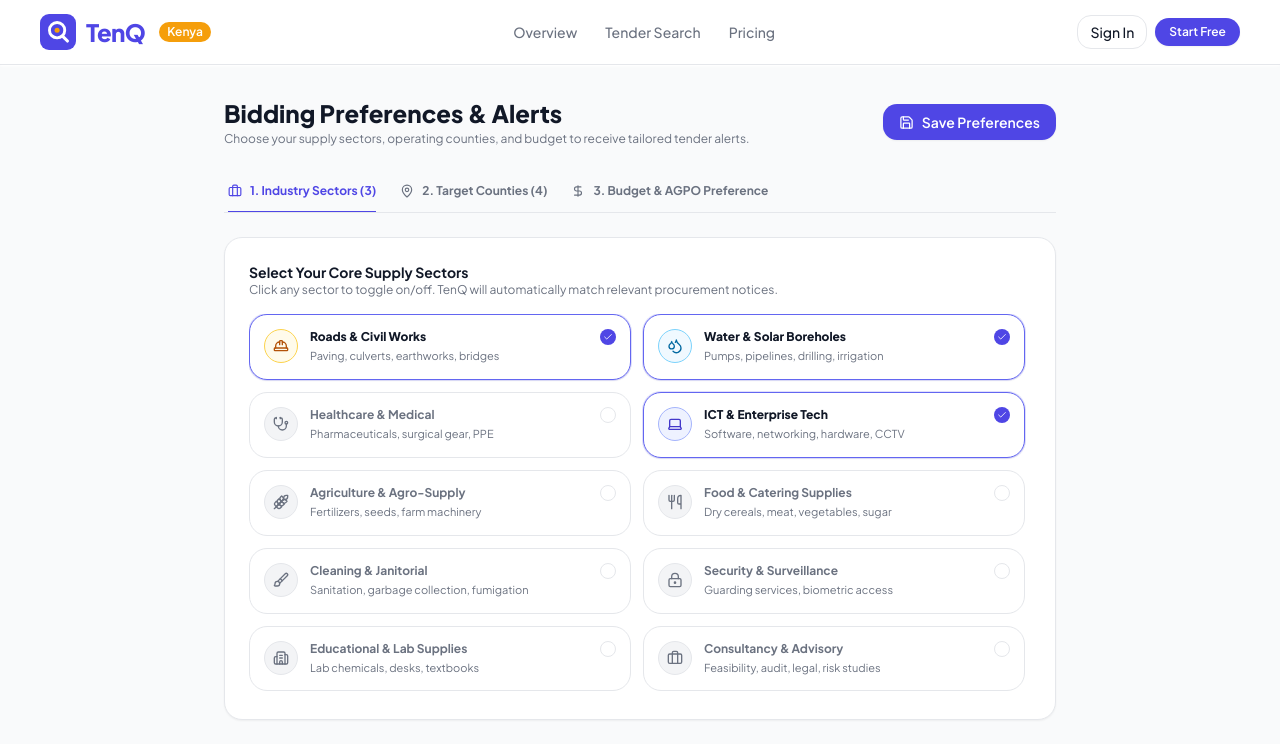
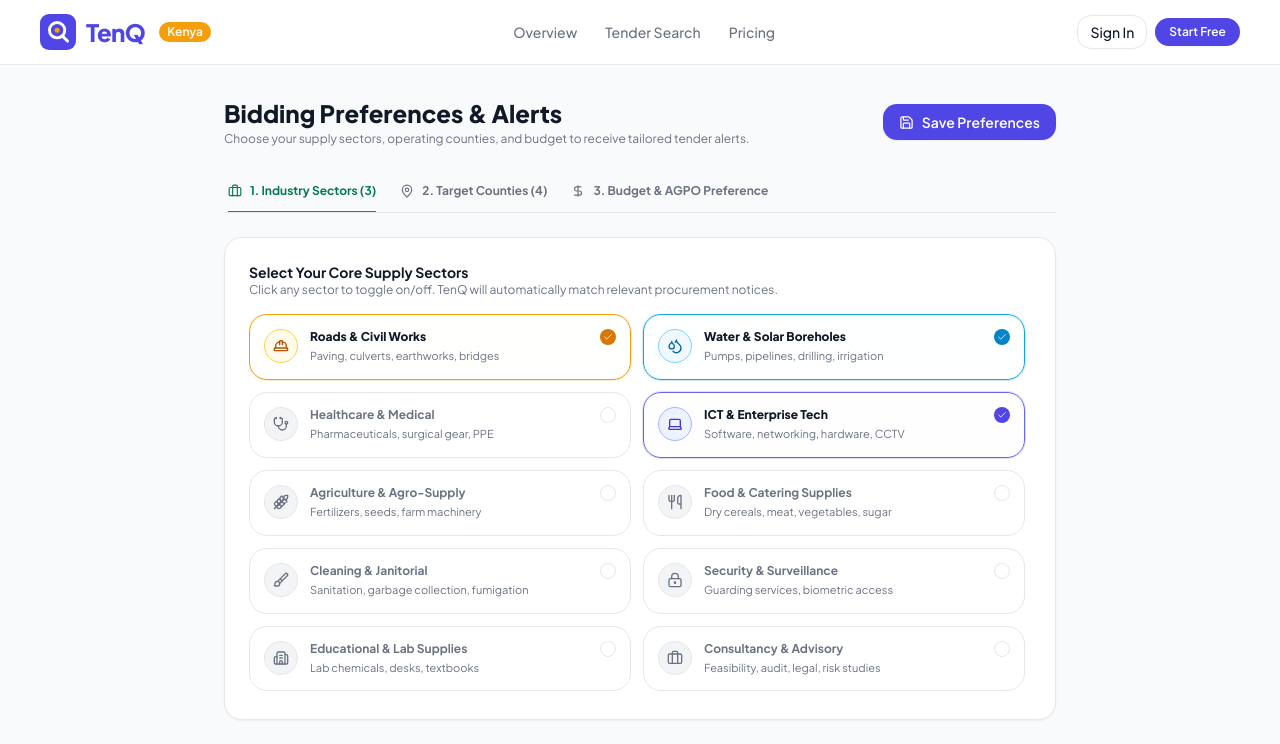
Before and after one commit to GabuGravin41/proQ, a Next.js app: page /capability-profile in a window 1280 px wide. Shown: the top 744 px of the page. Built offline with nearby package versions, Linux system fonts and the light colour scheme.

Commit message:
style: switch active tab underlines to fresh Emerald Green and match sector checkmarks to their domain colors

```diff
--- a/src/app/capability-profile/components/CapabilityProfilePage.tsx
+++ b/src/app/capability-profile/components/CapabilityProfilePage.tsx
@@ -16,7 +16,8 @@ const PREDEFINED_SECTORS = [
     icon: HardHat,
     desc: 'Paving, culverts, earthworks, bridges',
     colorClasses: 'text-amber-700 bg-amber-50 border-amber-300 dark:bg-amber-950/30 dark:text-amber-300 dark:border-amber-700',
-    activeBg: 'bg-amber-600 text-white border-amber-600',
+    selectedBorder: 'border-amber-500 ring-1 ring-amber-500/20 bg-amber-50/10',
+    checkBg: 'bg-amber-600 text-white',
   },
   {
     id: 'water',
@@ -24,7 +25,8 @@ const PREDEFINED_SECTORS = [
     icon: Droplets,
     desc: 'Pumps, pipelines, drilling, irrigation',
     colorClasses: 'text-sky-700 bg-sky-50 border-sky-300 dark:bg-sky-950/30 dark:text-sky-300 dark:border-sky-700',
-    activeBg: 'bg-sky-600 text-white border-sky-600',
+    selectedBorder: 'border-sky-500 ring-1 ring-sky-500/20 bg-sky-50/10',
+    checkBg: 'bg-sky-600 text-white',
   },
   {
     id: 'health',
@@ -32,7 +34,8 @@ const PREDEFINED_SECTORS = [
     icon: Stethoscope,
     desc: 'Pharmaceuticals, surgical gear, PPE',
     colorClasses: 'text-emerald-700 bg-emerald-50 border-emerald-300 dark:bg-emerald-950/30 dark:text-emerald-300 dark:border-emerald-700',
-    activeBg: 'bg-emerald-600 text-white border-emerald-600',
+    selectedBorder: 'border-emerald-500 ring-1 ring-emerald-500/20 bg-emerald-50/10',
+    checkBg: 'bg-emerald-600 text-white',
   },
   {
     id: 'ict',
@@ -40,7 +43,8 @@ const PREDEFINED_SECTORS = [
     icon: Laptop,
     desc: 'Software, networking, hardware, CCTV',
     colorClasses: 'text-indigo-700 bg-indigo-50 border-indigo-300 dark:bg-indigo-950/30 dark:text-indigo-300 dark:border-indigo-700',
-    activeBg: 'bg-indigo-600 text-white border-indigo-600',
+    selectedBorder: 'border-indigo-500 ring-1 ring-indigo-500/20 bg-indigo-50/10',
+    checkBg: 'bg-indigo-600 text-white',
   },
   {
     id: 'agriculture',
@@ -48,7 +52,8 @@ const PREDEFINED_SECTORS = [
     icon: Wheat,
     desc: 'Fertilizers, seeds, farm machinery',
     colorClasses: 'text-lime-800 bg-lime-50 border-lime-300 dark:bg-lime-950/30 dark:text-lime-300 dark:border-lime-700',
-    activeBg: 'bg-lime-700 text-white border-lime-700',
+    selectedBorder: 'border-lime-600 ring-1 ring-lime-600/20 bg-lime-50/10',
+    checkBg: 'bg-lime-700 text-white',
   },
   {
     id: 'food',
@@ -56,7 +61,8 @@ const PREDEFINED_SECTORS = [
     icon: Utensils,
     desc: 'Dry cereals, meat, vegetables, sugar',
     colorClasses: 'text-orange-700 bg-orange-50 border-orange-300 dark:bg-orange-950/30 dark:text-orange-300 dark:border-orange-700',
-    activeBg: 'bg-orange-600 text-white border-orange-600',
+    selectedBorder: 'border-orange-500 ring-1 ring-orange-500/20 bg-orange-50/10',
+    checkBg: 'bg-orange-600 text-white',
   },
   {
     id: 'cleaning',
@@ -64,7 +70,8 @@ const PREDEFINED_SECTORS = [
     icon: Brush,
     desc: 'Sanitation, garbage collection, fumigation',
     colorClasses: 'text-teal-700 bg-teal-50 border-teal-300 dark:bg-teal-950/30 dark:text-teal-300 dark:border-teal-700',
-    activeBg: 'bg-teal-600 text-white border-teal-600',
+    selectedBorder: 'border-teal-500 ring-1 ring-teal-500/20 bg-teal-50/10',
+    checkBg: 'bg-teal-600 text-white',
   },
   {
     id: 'security',
@@ -72,7 +79,8 @@ const PREDEFINED_SECTORS = [
     icon: LockKeyhole,
     desc: 'Guarding services, biometric access',
     colorClasses: 'text-violet-700 bg-violet-50 border-violet-300 dark:bg-violet-950/30 dark:text-violet-300 dark:border-violet-700',
-    activeBg: 'bg-violet-600 text-white border-violet-600',
+    selectedBorder: 'border-violet-500 ring-1 ring-violet-500/20 bg-violet-50/10',
+    checkBg: 'bg-violet-600 text-white',
   },
   {
     id: 'education',
@@ -80,7 +88,8 @@ const PREDEFINED_SECTORS = [
     icon: Building2,
     desc: 'Lab chemicals, desks, textbooks',
     colorClasses: 'text-fuchsia-700 bg-fuchsia-50 border-fuchsia-300 dark:bg-fuchsia-950/30 dark:text-fuchsia-300 dark:border-fuchsia-700',
-    activeBg: 'bg-fuchsia-600 text-white border-fuchsia-600',
+    selectedBorder: 'border-fuchsia-500 ring-1 ring-fuchsia-500/20 bg-fuchsia-50/10',
+    checkBg: 'bg-fuchsia-600 text-white',
   },
   {
     id: 'consulting',
@@ -88,7 +97,8 @@ const PREDEFINED_SECTORS = [
     icon: Briefcase,
     desc: 'Feasibility, audit, legal, risk studies',
     colorClasses: 'text-rose-700 bg-rose-50 border-rose-300 dark:bg-rose-950/30 dark:text-rose-300 dark:border-rose-700',
-    activeBg: 'bg-rose-600 text-white border-rose-600',
+    selectedBorder: 'border-rose-500 ring-1 ring-rose-500/20 bg-rose-50/10',
+    checkBg: 'bg-rose-600 text-white',
   },
 ];
 
@@ -183,13 +193,13 @@ export default function CapabilityProfilePage() {
         </button>
       </div>
 
-      {/* Subtle Underlined Horizontal Tabs */}
+      {/* Fresh Emerald Underlined Horizontal Tabs */}
       <div className="flex border-b border-border gap-6 mb-6 overflow-x-auto scrollbar-none px-1">
         <button
           onClick={() => setActiveTab('sectors')}
           className={`flex items-center gap-2 py-3 text-xs font-bold transition-all shrink-0 border-b-2 -mb-px ${
             activeTab === 'sectors'
-              ? 'border-indigo-600 text-indigo-600 dark:border-indigo-400 dark:text-indigo-400'
+              ? 'border-emerald-600 text-emerald-700 dark:border-emerald-400 dark:text-emerald-400'
               : 'border-transparent text-muted-foreground hover:text-foreground hover:border-border'
           }`}
         >
@@ -201,7 +211,7 @@ export default function CapabilityProfilePage() {
           onClick={() => setActiveTab('counties')}
           className={`flex items-center gap-2 py-3 text-xs font-bold transition-all shrink-0 border-b-2 -mb-px ${
             activeTab === 'counties'
-              ? 'border-indigo-600 text-indigo-600 dark:border-indigo-400 dark:text-indigo-400'
+              ? 'border-emerald-600 text-emerald-700 dark:border-emerald-400 dark:text-emerald-400'
               : 'border-transparent text-muted-foreground hover:text-foreground hover:border-border'
           }`}
         >
@@ -213,7 +223,7 @@ export default function CapabilityProfilePage() {
           onClick={() => setActiveTab('budget')}
           className={`flex items-center gap-2 py-3 text-xs font-bold transition-all shrink-0 border-b-2 -mb-px ${
             activeTab === 'budget'
-              ? 'border-indigo-600 text-indigo-600 dark:border-indigo-400 dark:text-indigo-400'
+              ? 'border-emerald-600 text-emerald-700 dark:border-emerald-400 dark:text-emerald-400'
               : 'border-transparent text-muted-foreground hover:text-foreground hover:border-border'
           }`}
         >
@@ -245,7 +255,7 @@ export default function CapabilityProfilePage() {
                       onClick={() => toggleSector(sector.label)}
                       className={`p-3.5 rounded-xl border cursor-pointer transition-all flex items-start gap-3 ${
                         isSelected
-                          ? 'border-indigo-500 ring-1 ring-indigo-500/20 bg-card shadow-sm'
+                          ? sector.selectedBorder
                           : 'border-border bg-card hover:bg-muted/50'
                       }`}
                     >
@@ -261,7 +271,7 @@ export default function CapabilityProfilePage() {
                             {sector.label}
                           </p>
                           {isSelected ? (
-                            <span className="w-4 h-4 rounded-full bg-indigo-600 text-white flex items-center justify-center text-[10px]">
+                            <span className={`w-4 h-4 rounded-full ${sector.checkBg} flex items-center justify-center text-[10px]`}>
                               <Check size={10} />
                             </span>
                           ) : (
@@ -286,7 +296,7 @@ export default function CapabilityProfilePage() {
 
             <div className="flex flex-wrap gap-1.5 mb-3">
               {customKeywords.map(kw => (
-                <span key={kw} className="inline-flex items-center gap-1 px-2.5 py-1 rounded-full bg-indigo-50 text-indigo-700 border border-indigo-200 text-xs font-medium">
+                <span key={kw} className="inline-flex items-center gap-1 px-2.5 py-1 rounded-full bg-emerald-50 text-emerald-800 border border-emerald-200 text-xs font-medium">
                   {kw}
                   <button onClick={() => handleRemoveKeyword(kw)} className="hover:text-danger">
                     <X size={11} />
@@ -340,7 +350,7 @@ export default function CapabilityProfilePage() {
                 </h3>
                 <button
                   onClick={() => setSelectedCounties([])}
-                  className="text-xs text-indigo-600 hover:underline font-semibold"
+                  className="text-xs text-emerald-600 hover:underline font-semibold"
                 >
                   Clear All
                 </button>
@@ -355,7 +365,7 @@ export default function CapabilityProfilePage() {
                       onClick={() => toggleCounty(county)}
                       className={`px-2.5 py-1 rounded-lg text-xs font-medium transition-all border ${
                         isSelected
-                          ? 'bg-indigo-600 text-white border-indigo-600 shadow-sm'
+                          ? 'bg-emerald-600 text-white border-emerald-600 shadow-sm'
                           : 'bg-card text-foreground border-border hover:bg-muted'
                       }`}
                     >
@@ -392,7 +402,7 @@ export default function CapabilityProfilePage() {
                   }}
                   className={`p-3.5 rounded-xl border text-left text-xs font-semibold transition-all flex items-center justify-between ${
                     minBudget === preset.min && maxBudget === preset.max
-                      ? 'border-indigo-600 bg-indigo-50/50 text-indigo-900 ring-1 ring-indigo-500'
+                      ? 'border-emerald-600 bg-emerald-50/50 text-emerald-900 ring-1 ring-emerald-500'
                       : 'border-border bg-card hover:bg-muted text-foreground'
                   }`}
                 >
@@ -446,7 +456,7 @@ export default function CapabilityProfilePage() {
                   onClick={() => setAgpoCategory(agpo.id as any)}
                   className={`p-3.5 rounded-xl border text-center text-xs font-bold transition-all ${
                     agpoCategory === agpo.id
-                      ? `${agpo.color} shadow-sm ring-2 ring-offset-1 ring-primary`
+                      ? `${agpo.color} shadow-sm ring-2 ring-offset-1 ring-emerald-600`
                       : `bg-card ${agpo.unselected}`
                   }`}
                 >
--- a/src/app/tender-detail/components/TenderDetailMain.tsx
+++ b/src/app/tender-detail/components/TenderDetailMain.tsx
@@ -137,7 +137,7 @@ export default function TenderDetailMain({ tender }: TenderDetailMainProps) {
           onClick={() => setActiveTab('overview')}
           className={`flex items-center gap-2 py-3 text-xs font-bold transition-all shrink-0 border-b-2 -mb-px ${
             activeTab === 'overview'
-              ? 'border-primary text-primary'
+              ? 'border-emerald-600 text-emerald-700 dark:border-emerald-400 dark:text-emerald-400'
               : 'border-transparent text-muted-foreground hover:text-foreground hover:border-border'
           }`}
         >
@@ -149,7 +149,7 @@ export default function TenderDetailMain({ tender }: TenderDetailMainProps) {
           onClick={() => setActiveTab('boq')}
           className={`flex items-center gap-2 py-3 text-xs font-bold transition-all shrink-0 border-b-2 -mb-px ${
             activeTab === 'boq'
-              ? 'border-primary text-primary'
+              ? 'border-emerald-600 text-emerald-700 dark:border-emerald-400 dark:text-emerald-400'
               : 'border-transparent text-muted-foreground hover:text-foreground hover:border-border'
           }`}
         >
@@ -161,7 +161,7 @@ export default function TenderDetailMain({ tender }: TenderDetailMainProps) {
           onClick={() => setActiveTab('documents')}
           className={`flex items-center gap-2 py-3 text-xs font-bold transition-all shrink-0 border-b-2 -mb-px ${
             activeTab === 'documents'
-              ? 'border-primary text-primary'
+              ? 'border-emerald-600 text-emerald-700 dark:border-emerald-400 dark:text-emerald-400'
               : 'border-transparent text-muted-foreground hover:text-foreground hover:border-border'
           }`}
         >
@@ -173,7 +173,7 @@ export default function TenderDetailMain({ tender }: TenderDetailMainProps) {
           onClick={() => setActiveTab('timeline')}
           className={`flex items-center gap-2 py-3 text-xs font-bold transition-all shrink-0 border-b-2 -mb-px ${
             activeTab === 'timeline'
-              ? 'border-primary text-primary'
+              ? 'border-emerald-600 text-emerald-700 dark:border-emerald-400 dark:text-emerald-400'
               : 'border-transparent text-muted-foreground hover:text-foreground hover:border-border'
           }`}
         >
@@ -185,7 +185,7 @@ export default function TenderDetailMain({ tender }: TenderDetailMainProps) {
           onClick={() => setActiveTab('compliance')}
           className={`flex items-center gap-2 py-3 text-xs font-bold transition-all shrink-0 border-b-2 -mb-px ${
             activeTab === 'compliance'
-              ? 'border-primary text-primary'
+              ? 'border-emerald-600 text-emerald-700 dark:border-emerald-400 dark:text-emerald-400'
               : 'border-transparent text-muted-foreground hover:text-foreground hover:border-border'
           }`}
         >
```
